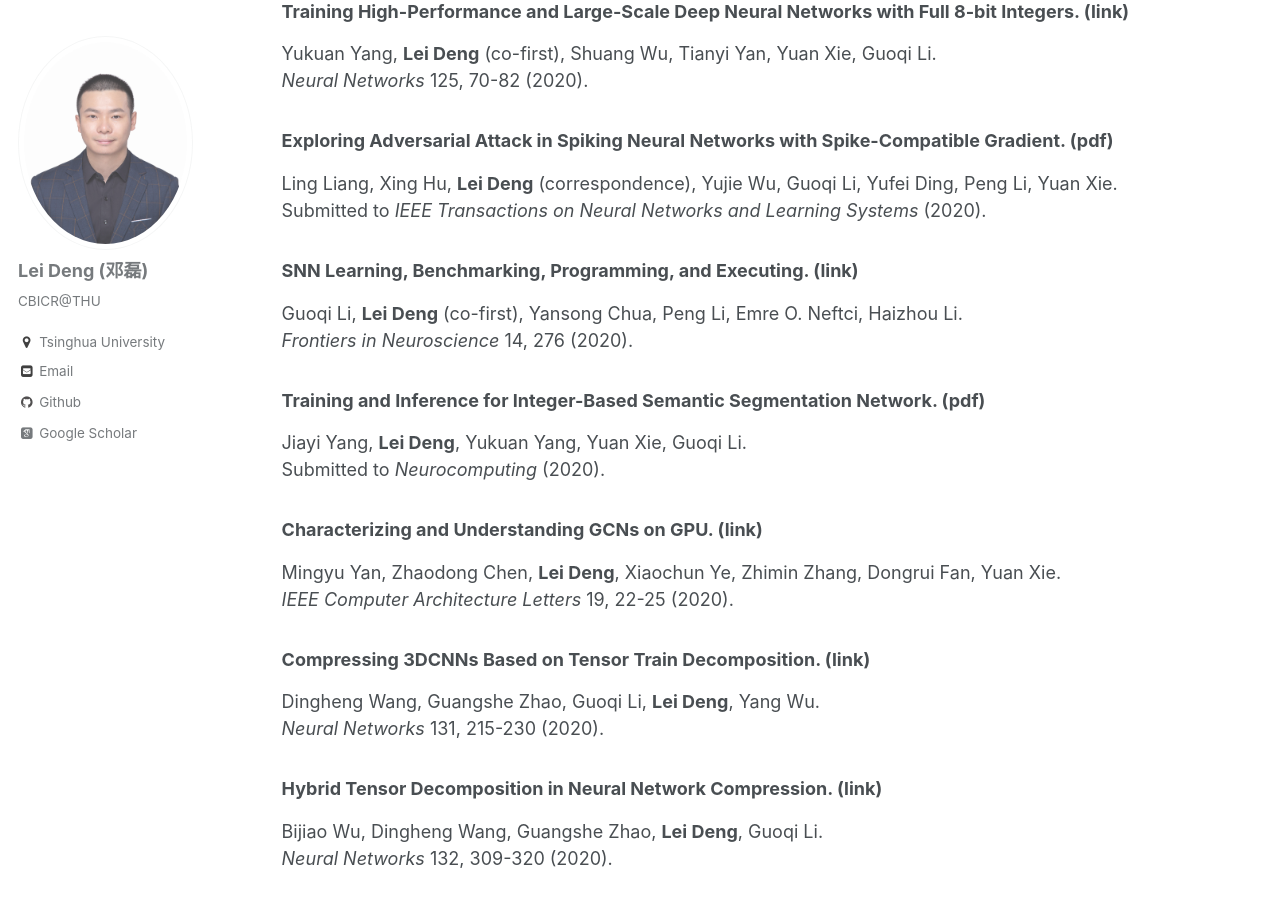
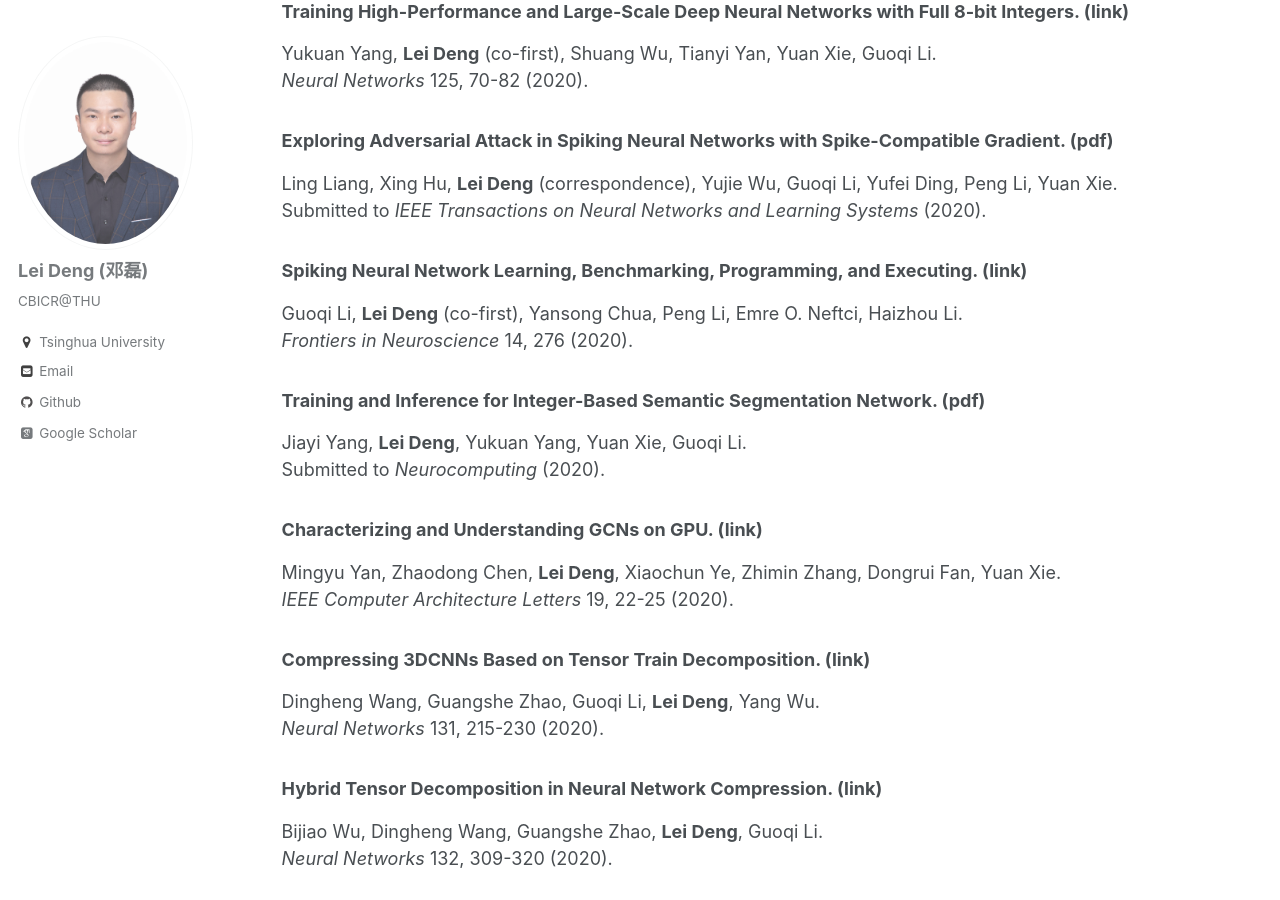
Before and after one commit to dllfei/dllfei.github.io, a Jekyll site: the page built from _pages/publications.md, in a window 1280 px wide and 900 px high, scrolled down 2388 px. Built offline with Jekyll 4.4.1, drawn with Linux system fonts in a browser that asks for light colours; some web fonts are replaced.

Commit message:
Update publications.md

```diff
--- a/_pages/publications.md
+++ b/_pages/publications.md
@@ -76,7 +76,7 @@ Yukuan Yang, **Lei Deng** (co-first), Shuang Wu, Tianyi Yan, Yuan Xie, Guoqi Li.
 Ling Liang, Xing Hu, **Lei Deng** (correspondence), Yujie Wu, Guoqi Li, Yufei Ding, Peng Li, Yuan Xie. <br />
 Submitted to *IEEE Transactions on Neural Networks and Learning Systems* (2020).
 
-### SNN Learning, Benchmarking, Programming, and Executing. ([link](https://www.frontiersin.org/articles/10.3389/fnins.2020.00276/full)) <br />
+### Spiking Neural Network Learning, Benchmarking, Programming, and Executing. ([link](https://www.frontiersin.org/articles/10.3389/fnins.2020.00276/full)) <br />
 Guoqi Li, **Lei Deng** (co-first), Yansong Chua, Peng Li, Emre O. Neftci, Haizhou Li. <br />
 *Frontiers in Neuroscience* 14, 276 (2020).
 
```
